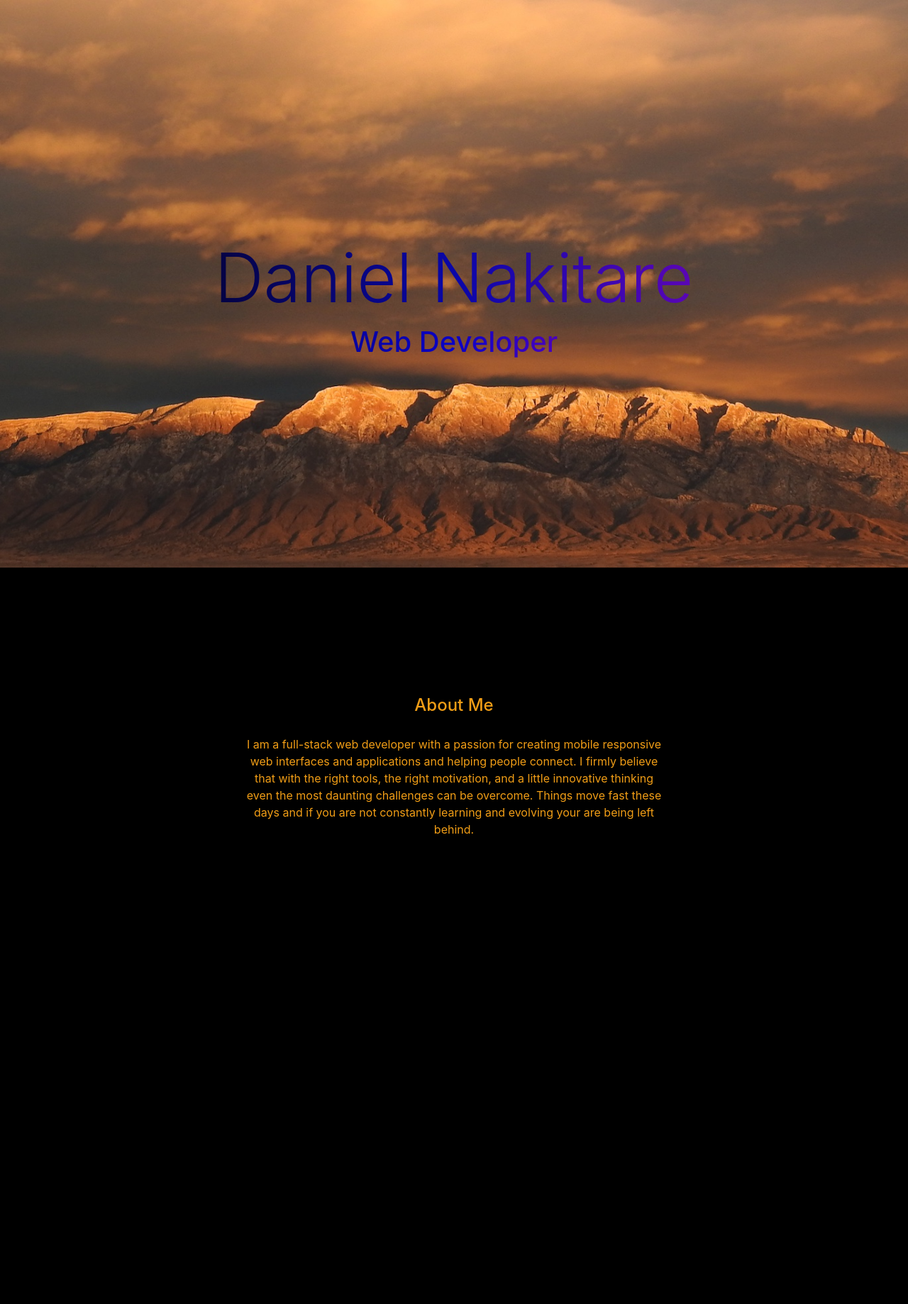
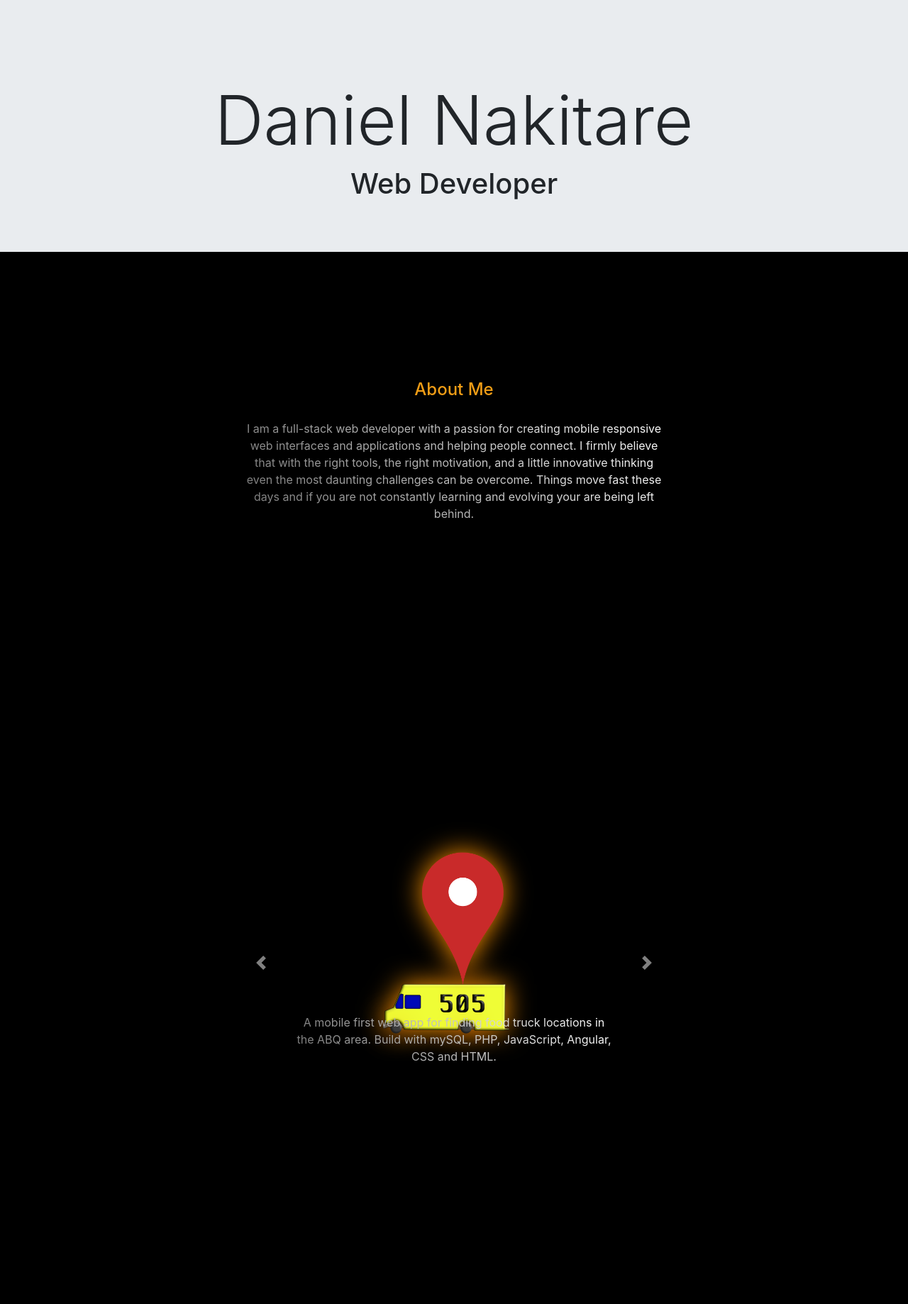
Before and after one commit to Dnakitare/my-pwp-daniel-nakitare, a PHP site: page / in a window 1280 px wide. Shown: the top 1838 px of the page at 71% size. Run offline with PHP 8.4, Linux system fonts and the light colour scheme; some libraries are stand-ins or nearby versions.

Commit message:
begin html and css rework

```diff
--- a/public_html/index.html
+++ b/public_html/index.php
@@ -27,10 +27,13 @@
 			src="https://code.jquery.com/jquery-3.3.1.min.js"
 			integrity="sha256-FgpCb/KJQlLNfOu91ta32o/NMZxltwRo8QtmkMRdAu8="
 			crossorigin="anonymous"></script>
-		<script type="text/javascript" src="https://cdnjs.cloudflare.com/ajax/libs/jquery.form/4.2.2/jquery.form.min.js"></script>
-		<script type="text/javascript" src="https://cdnjs.cloudflare.com/ajax/libs/jquery-validate/1.17.0/jquery.validate.min.js"></script>
-		<script type="text/javascript" src="https://cdnjs.cloudflare.com/ajax/libs/jquery-validate/1.17.0/additional-methods.min.js"></script>
-		<script src="public_html/js/jquery-validator.js"></script>
+		<script type="text/javascript"
+				  src="https://cdnjs.cloudflare.com/ajax/libs/jquery.form/4.2.2/jquery.form.min.js"></script>
+		<script type="text/javascript"
+				  src="https://cdnjs.cloudflare.com/ajax/libs/jquery-validate/1.17.0/jquery.validate.min.js"></script>
+		<script type="text/javascript"
+				  src="https://cdnjs.cloudflare.com/ajax/libs/jquery-validate/1.17.0/additional-methods.min.js"></script>
+		<script src="js/jquery-validator.js"></script>
 		<!-- google reCAPTCHA -->
 		<script src='https://www.google.com/recaptcha/api.js'></script>
 		<!-- bootstrap and popper -->
@@ -40,7 +43,11 @@
 		<script src="https://stackpath.bootstrapcdn.com/bootstrap/4.1.3/js/bootstrap.min.js"
 				  integrity="sha384-ChfqqxuZUCnJSK3+MXmPNIyE6ZbWh2IMqE241rYiqJxyMiZ6OW/JmZQ5stwEULTy"
 				  crossorigin="anonymous"></script>
+		<!-- animate CSS -->
+		<link rel="stylesheet" href="https://cdnjs.cloudflare.com/ajax/libs/animate.css/3.7.0/animate.min.css">
 	</head>
+
+
 	<body>
 		<div class="jumbotron jumbotron-fluid vertical-center h-sm-100">
 			<div class="container pt-6">
@@ -52,7 +59,7 @@ mt-4 pt-4">Daniel Nakitare</h1>
 		<div class="card border-0 vertical-center">
 			<div class="card-body">
 				<h4 class="card-title text-center pb-3">About Me</h4>
-				<p class="card-text text-center">
+				<p class="animate slideInLeft card-text text-center ">
 					I am a full-stack web developer with a passion for creating mobile responsive web interfaces and
 					applications and helping people connect. I firmly believe that with the right tools, the right
 					motivation, and a little innovative thinking even the most daunting challenges can be overcome. Things
@@ -81,11 +88,28 @@ mt-4 pt-4">Daniel Nakitare</h1>
 				</div>
 			</div>
 		</div>
-// Portfolio
-		<div>
-
+		<div class="fluid-container vertical-center">
+			<div id="carouselFadeExampleIndicators" class="carousel slide carousel-fade mx-auto" data-ride="carousel">
+				<div class="carousel-inner" role="listbox">
+					<div class="carousel-item active">
+						<a href="" target="_blank"><img class="d-block w-100 my-auto" src="images/icons/505FTF-icon-v2.png" data-src="holder.js/900x400?theme=social" alt="First slide"></a>
+						<div class="carousel-caption">
+							<br>
+							<p>A mobile first web app for finding food truck locations in the ABQ area. Build with mySQL, PHP, JavaScript, Angular, CSS and HTML. </p>
+						</div>
+					</div>
+				</div>
+				<a class="carousel-control-prev" href="#carouselFadeExampleIndicators" role="button" data-slide="prev">
+					<span class="carousel-control-prev-icon" aria-hidden="true"></span>
+					<span class="sr-only">Previous</span>
+				</a>
+				<a class="carousel-control-next" href="#carouselFadeExampleIndicators" role="button" data-slide="next">
+					<span class="carousel-control-next-icon" aria-hidden="true"></span>
+					<span class="sr-only">Next</span>
+				</a>
+			</div>
 		</div>
-		<div class="fluid-container main-container vertical-center">
+		<div class="fluid-container main-container vertical-center mb-3">
 			<div class="col-md-5 m-auto">
 				<form id="form" role="form" action="php/mailer.php" method="post">
 					<br>
@@ -104,7 +128,8 @@ mt-4 pt-4">Daniel Nakitare</h1>
 					</div>
 					<br>
 					<div class="form-group">
-						<textarea class="form-control" type="textarea" id="message" name="message" placeholder="What's up?" maxlength="280"
+						<textarea class="form-control" type="textarea" id="message" name="message" placeholder="What's up?"
+									 maxlength="280"
 									 rows="7"></textarea>
 					</div>
 					<br>
--- a/public_html/stylesheet.css
+++ b/public_html/stylesheet.css
@@ -1,29 +1,73 @@
 html body {
-	background-color: black;
+
+	background-color: rgba(0, 0, 0);
 }
 
-.jumbotron {
-	margin: auto;
-	height: 100vh;
-	padding: 0 20vw;
-	background: url("images/mountain-watermelon-resized.jpg") no-repeat center center;
-	background-size: cover;
+.container {
+	padding: 0;
+	margin: 0;
 }
 
-.shimmer1 {
-	background: -webkit-linear-gradient( 5deg, #000000 , #0a07a8, #9005be);
+.container-fluid {
+	padding: 0;
+	margin: 0;
+}
+
+.hero1 {
+	height: 100vh;
+}
+
+
+.hero2 {
+	min-height: 100vh;
+	min-width: 100vw;
+	background-size: cover;
+	background-position: center;
+	background-image: url("https://upload.wikimedia.org/wikipedia/commons/thumb/b/b6/PIA17172_Saturn_eclipse_mosaic_bright_crop.jpg/1280px-PIA17172_Saturn_eclipse_mosaic_bright_crop.jpg");
+}
+
+
+.headline {
+	font-family: 'Lato', sans-serif;
+	text-shadow: 1px 1px white, -1px -1px #444444;
+}
+
+.headline h1 {
+	font-weight: lighter;
+	font-size: 45pt;
+}
+
+.headline h2 {
+	font-weight: 200;
+}
+
+
+.aboutMe {
+	height: 100vh;
+}
+
+.aboutMe h3, p {
+	background: -webkit-linear-gradient(30deg, rgba(129, 129, 129, 0.93), rgb(255, 255, 255));
 	-webkit-background-clip: text;
 	-webkit-text-fill-color: transparent;
 }
 
-.shimmer2 {
-	background: -webkit-linear-gradient( 5deg , #00072b, #0b02c5, #fc039d);
+html .icon i{
+	font-size: 3em;
+	background: -webkit-linear-gradient(30deg, rgba(129, 129, 129, 0.93), rgb(255, 255, 255));
 	-webkit-background-clip: text;
 	-webkit-text-fill-color: transparent;
 }
-
+.iconFade a {
+	text-decoration: none;
+}
+html .icon i:hover {
+	background: -webkit-linear-gradient(30deg, rgb(255, 255, 255), rgba(129, 129, 129, 0.93));
+	-webkit-background-clip: text;
+	-webkit-text-fill-color: transparent;
+	font-size: 3.15em;
+}
 .card {
-	min-height: 100vh;
 	max-width: 50vw;
 	min-width: 50vw;
 	margin: 10rem auto;
@@ -48,9 +92,12 @@ html .icon {
 	color: #f07223;
 }
 
-html .carousel {
-	height: 100vh;
+
+html .carousel-inner .item img {
+	margin: auto;
+	height: 25vh;
 }
+
 
 html .port {
 	max-width: 40vw;
```
Also changed, not shown: public_html/composer.json (renamed from composer.json), public_html/images/505FTF-icon-v1.png (deleted), public_html/images/icons/505FTF-icon-v2.png (added), public_html/images/mountain-watermelon-resized.jpg (deleted), 1 other file.
